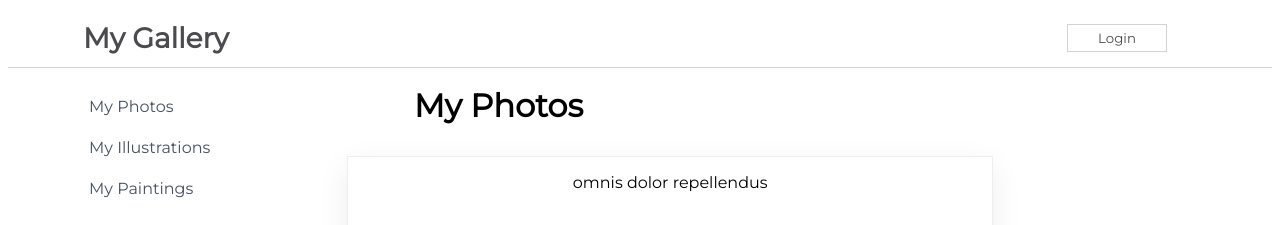
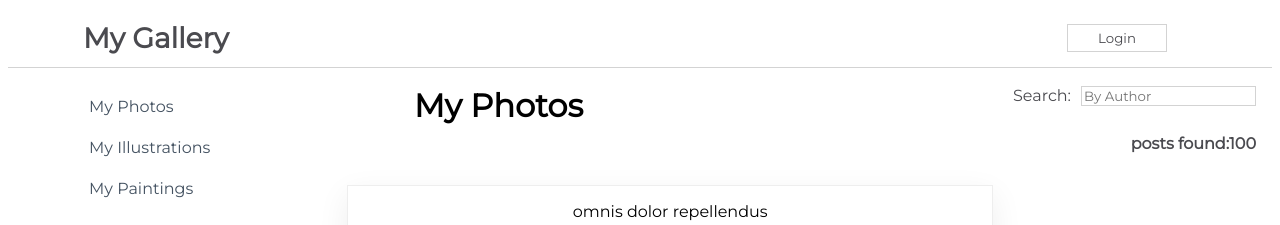
Before and after one commit to fabianlien/congenial-guacamole, a React (Create React App) app in the folder my-app/: page / in a window 1280 px wide. Shown: the top 225 px of the page. Built offline with nearby package versions, Linux system fonts and the light colour scheme.

Commit message:
add searchbar to content.js

```diff
--- a/my-app/src/components/Content.js
+++ b/my-app/src/components/Content.js
@@ -10,6 +10,7 @@
 
     this.state = {
       isLoaded: false,
+      posts: []
     }
   }
 
@@ -17,19 +18,33 @@
     setTimeout(() => {
       this.setState({
         isLoaded: true,
+        posts: savedPosts
       })
-    }, 2000)
+    }, 1000)
+  }
+
+  filterPosts = (event) => {
+    const name = event.target.value.toLowerCase()
+    const filteredPosts = savedPosts.filter((post)=>{
+      return post.name.toLowerCase().includes(name);
+  })
+    this.setState({posts: filteredPosts})
   }
 
   render() {
     return (
       <div className={css.content}>
-          <div className={css.TitleBar}>
-            <h1>My Photos</h1>
-          </div>
-          <div className={css.SearchResults}>
-            {this.state.isLoaded ? (<PostItem savedPosts={savedPosts} />) : (<Loader />)}
-          </div>
+        <div className={css.TitleBar}>
+          <h1>My Photos</h1>
+          <form>
+            <label htmlFor='searchInput'>Search:</label>
+            <input type="search" id="searchInput" placeholder='By Author' onChange={this.filterPosts}></input>
+            <h4>posts found:{this.state.posts.length}</h4>
+          </form>
+        </div>
+        <div className={css.SearchResults}>
+          {this.state.isLoaded ? (<PostItem savedPosts={this.state.posts} />) : (<Loader />)}
+        </div>
       </div>
     )
   }
```
